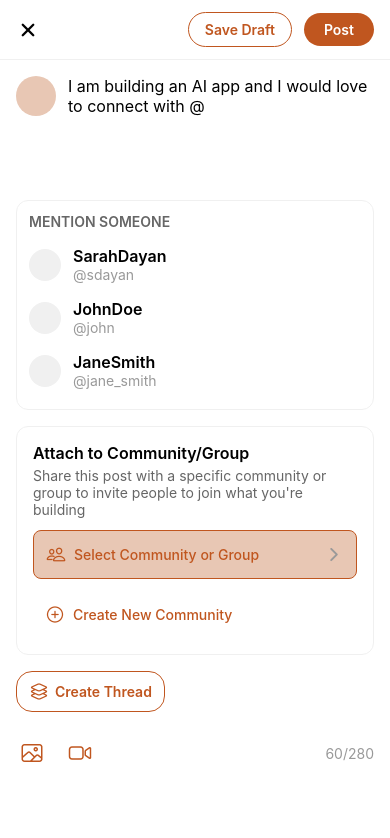
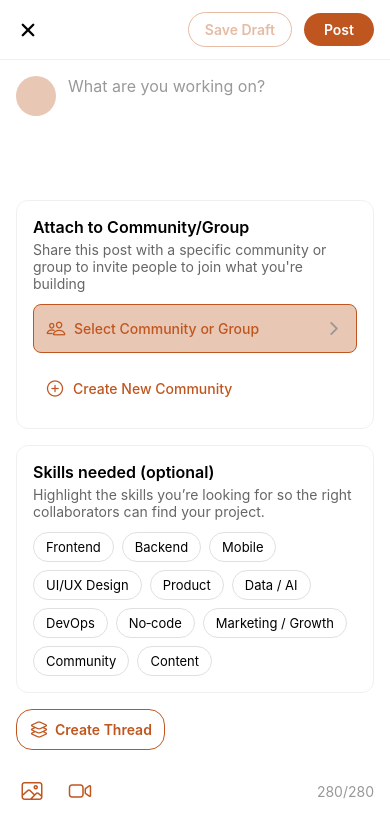
Before and after one commit to sotsnetwork/gobia, a React Native app: screen /CreatePost in a window 390 px wide. Shown: the top 838 px of the page. Built offline with nearby package versions, Linux system fonts and the light colour scheme.

Commit message:
Update CreatePostScreen.tsx

```diff
--- a/src/screens/CreatePostScreen.tsx
+++ b/src/screens/CreatePostScreen.tsx
@@ -39,22 +39,37 @@ interface ThreadPost {
   characterCount: number;
 }
 
+const SKILL_TAGS = [
+  'Frontend',
+  'Backend',
+  'Mobile',
+  'UI/UX Design',
+  'Product',
+  'Data / AI',
+  'DevOps',
+  'No‑code',
+  'Marketing / Growth',
+  'Community',
+  'Content',
+];
+
 export default function CreatePostScreen() {
   const navigation = useNavigation<NavigationProp>();
   const [isThread, setIsThread] = useState(false);
   const [threadPosts, setThreadPosts] = useState<ThreadPost[]>([
     {
       id: '1',
-      text: 'I am building an AI app and I would love to connect with @',
+      text: '',
       media: [],
-      characterCount: 60,
+      characterCount: 280,
     },
   ]);
   const [currentPostIndex, setCurrentPostIndex] = useState(0);
   const [selectedCommunity, setSelectedCommunity] = useState<Community | null>(null);
   const [showCommunityModal, setShowCommunityModal] = useState(false);
-  const [showMentions, setShowMentions] = useState(true);
+  const [showMentions, setShowMentions] = useState(false);
   const [mentionQuery, setMentionQuery] = useState('');
+  const [selectedSkills, setSelectedSkills] = useState<string[]>([]);
 
   const currentPost = threadPosts[currentPostIndex];
   const text = currentPost.text;
@@ -282,6 +297,16 @@ export default function CreatePostScreen() {
     },
   ];
 
+  const hasAnyContent = threadPosts.some(
+    (post) => post.text.trim().length > 0 || post.media.length > 0
+  );
+
+  const toggleSkill = (skill: string) => {
+    setSelectedSkills((prev) =>
+      prev.includes(skill) ? prev.filter((s) => s !== skill) : [...prev, skill]
+    );
+  };
+
   return (
     <SafeAreaView style={styles.container} edges={['top']}>
       <KeyboardAvoidingView
@@ -293,7 +318,17 @@ export default function CreatePostScreen() {
             <Ionicons name="close" size={24} color={Colors.text} />
           </TouchableOpacity>
           <View style={styles.headerRight}>
-            <TouchableOpacity style={styles.saveDraftButton}>
+            <TouchableOpacity
+              style={[
+                styles.saveDraftButton,
+                !hasAnyContent && styles.saveDraftButtonDisabled,
+              ]}
+              disabled={!hasAnyContent}
+              onPress={() => {
+                if (!hasAnyContent) return;
+                Alert.alert('Draft saved', 'Your post has been saved as a draft (mock).');
+              }}
+            >
               <Text style={styles.saveDraftText}>Save Draft</Text>
             </TouchableOpacity>
             <TouchableOpacity
@@ -473,6 +508,39 @@ export default function CreatePostScreen() {
             </TouchableOpacity>
           </View>
 
+          {/* Skills Needed */}
+          <View style={styles.skillsSection}>
+            <Text style={styles.skillsLabel}>Skills needed (optional)</Text>
+            <Text style={styles.skillsSubtext}>
+              Highlight the skills you’re looking for so the right collaborators can find your project.
+            </Text>
+            <View style={styles.skillsChipsContainer}>
+              {SKILL_TAGS.map((skill) => {
+                const isSelected = selectedSkills.includes(skill);
+                return (
+                  <TouchableOpacity
+                    key={skill}
+                    style={[
+                      styles.skillChip,
+                      isSelected && styles.skillChipSelected,
+                    ]}
+                    onPress={() => toggleSkill(skill)}
+                    activeOpacity={0.7}
+                  >
+                    <Text
+                      style={[
+                        styles.skillChipText,
+                        isSelected && styles.skillChipTextSelected,
+                      ]}
+                    >
+                      {skill}
+                    </Text>
+                  </TouchableOpacity>
+                );
+              })}
+            </View>
+          </View>
+
           {/* Thread Toggle */}
           <View style={styles.threadToggle}>
             <TouchableOpacity
@@ -644,6 +712,9 @@ const styles = StyleSheet.create({
     borderRadius: 20,
     borderWidth: 1,
     borderColor: Colors.primary,
+  },
+  saveDraftButtonDisabled: {
+    opacity: 0.4,
   },
   saveDraftText: {
     color: Colors.primary,
@@ -971,6 +1042,50 @@ const styles = StyleSheet.create({
     color: Colors.primary,
     fontWeight: '500',
   },
+  skillsSection: {
+    marginBottom: 16,
+    padding: 16,
+    backgroundColor: Colors.white,
+    borderRadius: 12,
+    borderWidth: 1,
+    borderColor: Colors.borderLight,
+  },
+  skillsLabel: {
+    fontSize: 16,
+    fontWeight: '600',
+    color: Colors.text,
+    marginBottom: 4,
+  },
+  skillsSubtext: {
+    fontSize: 14,
+    color: Colors.textSecondary,
+    marginBottom: 12,
+  },
+  skillsChipsContainer: {
+    flexDirection: 'row',
+    flexWrap: 'wrap',
+    gap: 8,
+  },
+  skillChip: {
+    paddingHorizontal: 12,
+    paddingVertical: 6,
+    borderRadius: 16,
+    borderWidth: 1,
+    borderColor: Colors.border,
+    backgroundColor: Colors.white,
+  },
+  skillChipSelected: {
+    backgroundColor: Colors.primaryLight,
+    borderColor: Colors.primary,
+  },
+  skillChipText: {
+    fontSize: 13,
+    color: Colors.text,
+  },
+  skillChipTextSelected: {
+    color: Colors.primary,
+    fontWeight: '600',
+  },
   modalOverlay: {
     flex: 1,
     backgroundColor: 'rgba(0, 0, 0, 0.5)',
```
